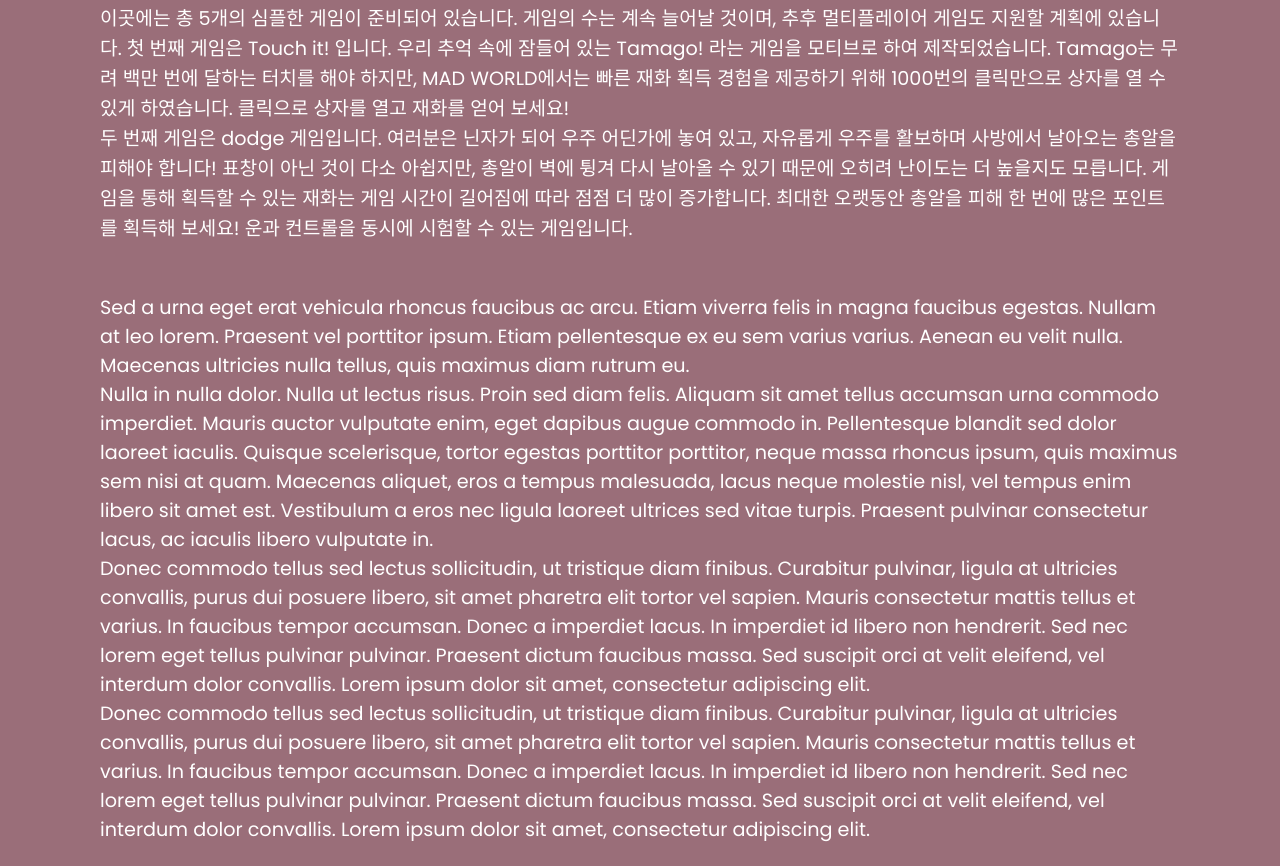
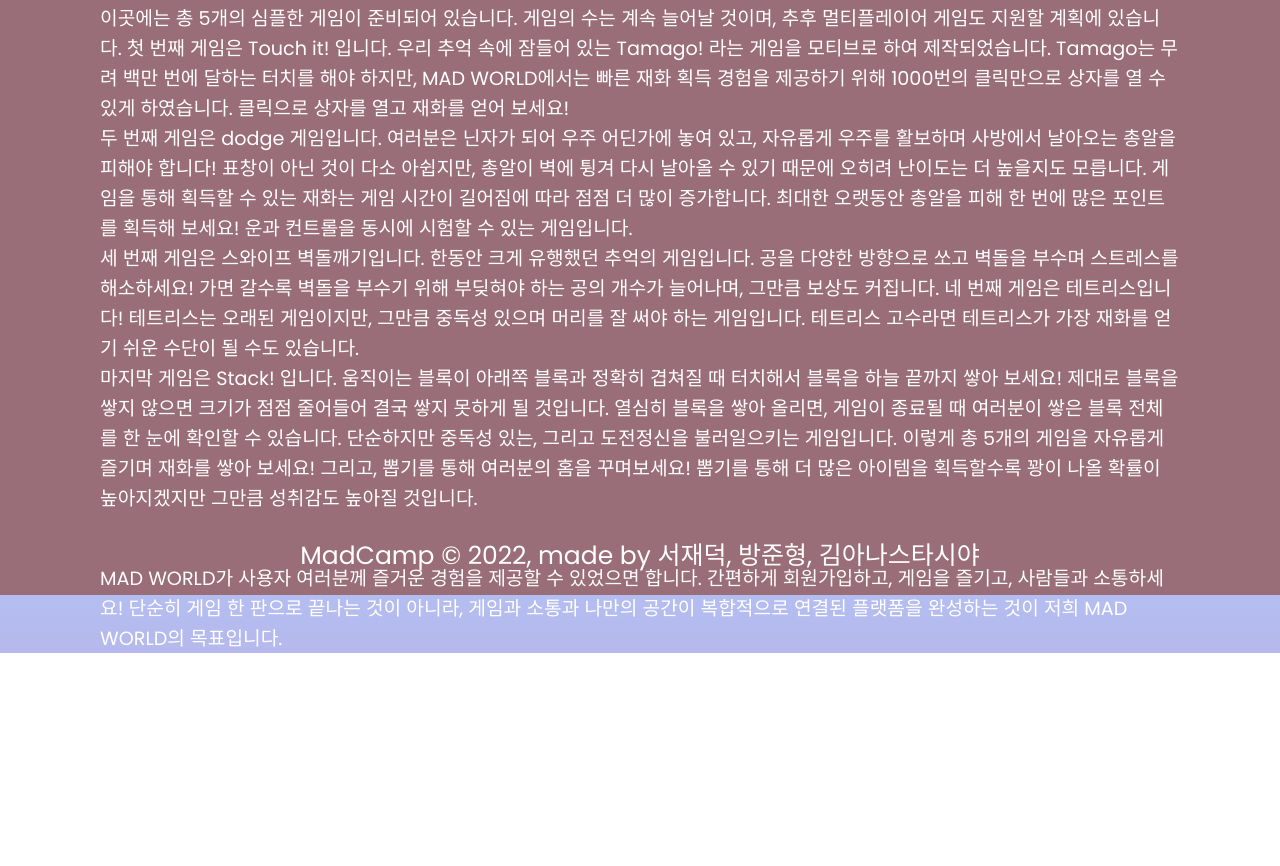
Before and after one commit to losif63/CS496_Project3, a website built with webpack: page proj3-frontend/html/index.html in a window 1280 px wide. Shown: the part 1285-2151 px from the top of the page. After the commit the page ends 1938 px from the top, so only its background shows below. Built offline with nearby package versions, Linux system fonts and the light colour scheme; some packages are replaced by stand-ins of ours; no server answers; files whose address does not match are found by name.

```diff
--- a/proj3-frontend/html/index.html
+++ b/proj3-frontend/html/index.html
@@ -33,7 +33,7 @@
 
     </section>
     <script src="checkauth.js"></script>
-    <div class="sec" id="sec" style="height: 2000px">
+    <div class="sec" id="sec" style="height: 1000px">
         <h2>MAD WORLD에 오신 여러분을 환영합니다!</h2>
         <p>MAD WORLD는 나만의 작은 홈이 있는 게임 플랫폼이자 커뮤니티입니다. MAD WORLD는 게임들이 나열되어 있는 단순한 플랫폼에서 벗어나서,
             자신이 즐긴 게임의 결과로부터 재화를 얻어 자신의 홈을 변화시킬 수 있도록 구성되었습니다. 각자의 홈은 모두에게 공개되어 있으며,
@@ -56,26 +56,26 @@
             피해야 합니다! 표창이 아닌 것이 다소 아쉽지만, 총알이 벽에 튕겨 다시 날아올 수 있기 때문에 오히려 난이도는 더 높을지도 모릅니다.
             게임을 통해 획득할 수 있는 재화는 게임 시간이 길어짐에 따라 점점 더 많이 증가합니다. 최대한 오랫동안 총알을 피해 한 번에 많은 포인트를
             획득해 보세요! 운과 컨트롤을 동시에 시험할 수 있는 게임입니다.
-        </p><br><br>
-        <p>
-            Sed a urna eget erat vehicula rhoncus faucibus ac arcu. Etiam viverra felis in magna faucibus egestas.
-            Nullam at leo lorem. Praesent vel porttitor ipsum. Etiam pellentesque ex eu sem varius varius. Aenean eu
-            velit nulla. Maecenas ultricies nulla tellus, quis maximus diam rutrum eu.
         </p>
         <p>
-            Nulla in nulla dolor. Nulla ut lectus risus. Proin sed diam felis. Aliquam sit amet tellus accumsan urna
-            commodo imperdiet. Mauris auctor vulputate enim, eget dapibus augue commodo in. Pellentesque blandit sed
-            dolor laoreet iaculis. Quisque scelerisque, tortor egestas porttitor porttitor, neque massa rhoncus ipsum,
-            quis maximus sem nisi at quam. Maecenas aliquet, eros a tempus malesuada, lacus neque molestie nisl, vel
-            tempus enim libero sit amet est. Vestibulum a eros nec ligula laoreet ultrices sed vitae turpis. Praesent
-            pulvinar consectetur lacus, ac iaculis libero vulputate in.
+            세 번째 게임은 스와이프 벽돌깨기입니다. 한동안 크게 유행했던 추억의 게임입니다. 공을 다양한 방향으로 쏘고 벽돌을 부수며 스트레스를 해소하세요!
+            가면 갈수록 벽돌을 부수기 위해 부딪혀야 하는 공의 개수가 늘어나며, 그만큼 보상도 커집니다. 네 번째 게임은 테트리스입니다! 테트리스는 오래된
+            게임이지만, 그만큼 중독성 있으며 머리를 잘 써야 하는 게임입니다. 테트리스 고수라면 테트리스가 가장 재화를 얻기 쉬운 수단이 될 수도 있습니다.
         </p>
         <p>
-            Donec commodo tellus sed lectus sollicitudin, ut tristique diam finibus. Curabitur pulvinar, ligula at
-            ultricies convallis, purus dui posuere libero, sit amet pharetra elit tortor vel sapien. Mauris consectetur
-            mattis tellus et varius. In faucibus tempor accumsan. Donec a imperdiet lacus. In imperdiet id libero non
-            hendrerit. Sed nec lorem eget tellus pulvinar pulvinar. Praesent dictum faucibus massa. Sed suscipit orci at
-            velit eleifend, vel interdum dolor convallis. Lorem ipsum dolor sit amet, consectetur adipiscing elit.
+            마지막 게임은 Stack! 입니다. 움직이는 블록이 아래쪽 블록과 정확히 겹쳐질 때 터치해서 블록을 하늘 끝까지 쌓아 보세요! 제대로 블록을 쌓지
+            않으면 크기가 점점 줄어들어 결국 쌓지 못하게 될 것입니다. 열심히 블록을 쌓아 올리면, 게임이 종료될 때 여러분이 쌓은 블록 전체를 한 눈에
+            확인할 수 있습니다. 단순하지만 중독성 있는, 그리고 도전정신을 불러일으키는 게임입니다. 이렇게 총 5개의 게임을 자유롭게 즐기며 재화를 쌓아 보세요! 그리고, 뽑기를 통해 여러분의 홈을 꾸며보세요! 뽑기를 통해 더 많은 아이템을
+            획득할수록 꽝이 나올 확률이 높아지겠지만 그만큼 성취감도 높아질 것입니다.
+        </p><br><br>
+
+        <p>
+            MAD WORLD가 사용자 여러분께 즐거운 경험을 제공할 수 있었으면 합니다. 간편하게 회원가입하고, 게임을 즐기고, 사람들과 소통하세요!
+            단순히 게임 한 판으로 끝나는 것이 아니라, 게임과 소통과 나만의 공간이 복합적으로 연결된 플랫폼을 완성하는 것이 저희 MAD WORLD의 목표입니다.
+        </p>
+        <!--
+        <p>
+
         </p>
         <p>
             Donec commodo tellus sed lectus sollicitudin, ut tristique diam finibus. Curabitur pulvinar, ligula at
@@ -146,8 +146,7 @@
             mattis tellus et varius. In faucibus tempor accumsan. Donec a imperdiet lacus. In imperdiet id libero non
             hendrerit. Sed nec lorem eget tellus pulvinar pulvinar. Praesent dictum faucibus massa. Sed suscipit orci at
             velit eleifend, vel interdum dolor convallis. Lorem ipsum dolor sit amet, consectetur adipiscing elit.
-        </p>
-
+        </p>-->
     </div>
 
     <script>
```
Also changed, not shown: README.md (added).
